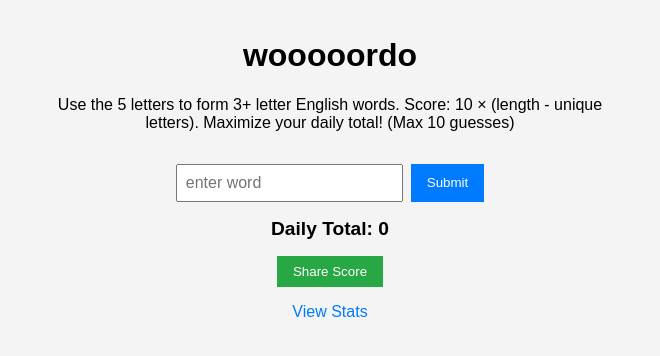
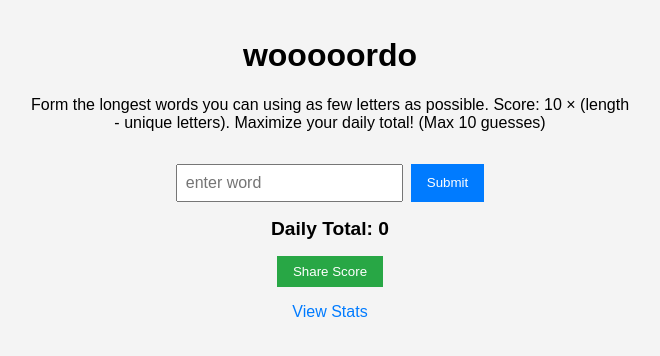
Before and after one commit to michael-helium/wooooordo, a plain HTML site: page index.html in a window 1280 px wide. Shown: the whole page, without its empty margins (310-970 px from the left). Drawn offline with Linux system fonts and the light colour scheme; no server answers.

Commit message:
Update index.html
update user instructions

```diff
--- a/index.html
+++ b/index.html
@@ -11,7 +11,7 @@
 <body>
     <header>
         <h1>wooooordo</h1>
-        <p>Use the 5 letters to form 3+ letter English words. Score: 10 × (length - unique letters). Maximize your daily total! (Max 10 guesses)</p>
+        <p>Form the longest words you can using as few letters as possible. Score: 10 × (length - unique letters). Maximize your daily total! (Max 10 guesses)</p>
     </header>
     <main>
         <div id="letters-container" class="letters"></div>
```
